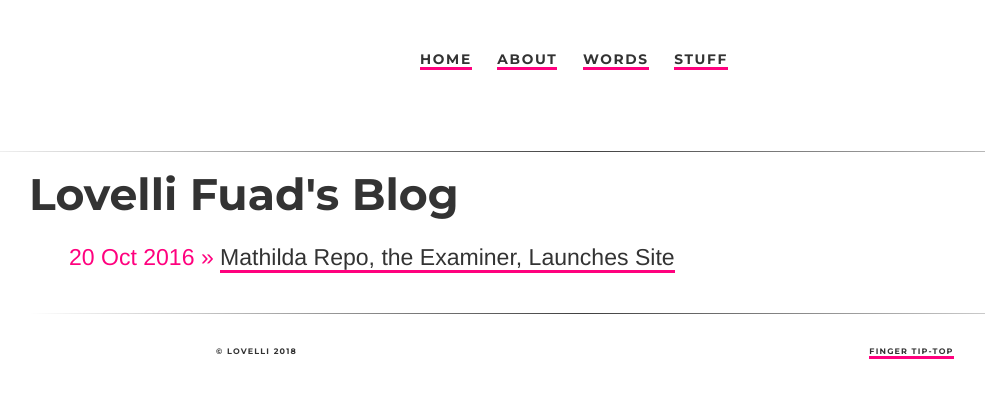
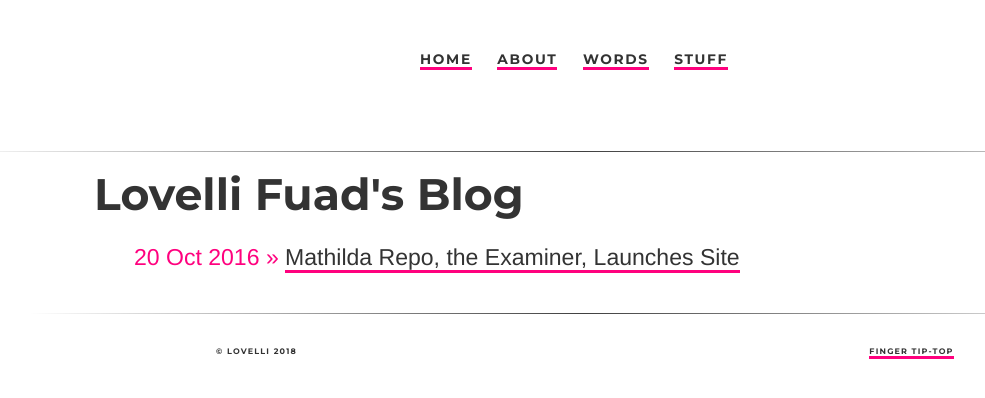
Before and after one commit to ariesti/ariesti.github.io, a Jekyll site: the page built from words/index.html, in a window 1280 px wide. Shown: the top 398 px of the page, without its empty margins (56-1041 px from the left). Built offline with Jekyll 4.4.1, drawn with Linux system fonts in a browser that asks for light colours.

Commit message:
Update index.html

```diff
--- a/words/index.html
+++ b/words/index.html
@@ -4,6 +4,8 @@ title: Lovelli Fuad's Blog
 tagline: What can be learned?
 description: Important things I have noted
 ---
+<div class="page">
+
 	<h1>{{ page.title }}</h1>
 	<ul class="posts">
 
@@ -11,3 +13,5 @@ description: Important things I have noted
 	    <li><span>{{ post.date | date_to_string }}</span> » <a href="{{ post.url }}" title="{{ post.title }}">{{ post.title }}</a></li>
 	  {% endfor %}
 	</ul>
+
+</div>
```
